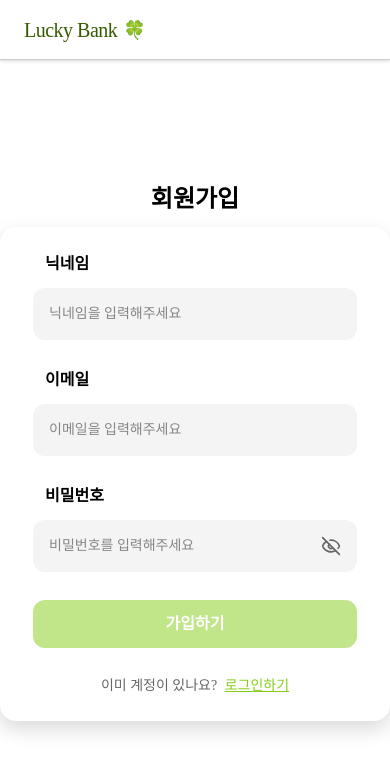
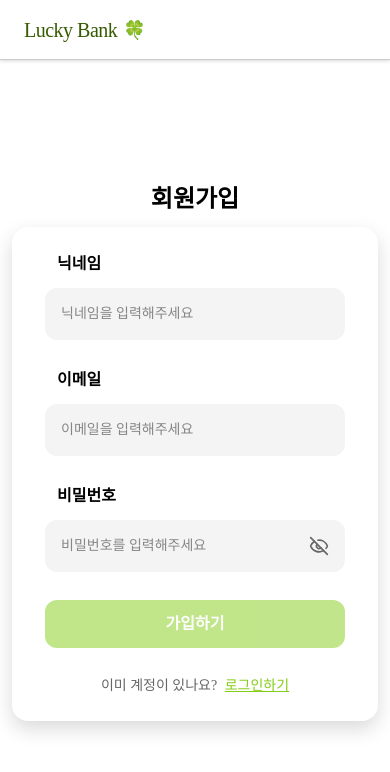
Before and after one commit to kb7-blackpink/Blackpink_AccountBook, a Vue app: page /signup in a window 390 px wide. Shown: the top 772 px of the page. Built offline with nearby package versions, Linux system fonts and the light colour scheme; a web font is replaced by a local one.

Commit message:
fix: 회원가입 페이지 반응형 처리

```diff
--- a/src/pages/SignupPage.vue
+++ b/src/pages/SignupPage.vue
@@ -1,6 +1,6 @@
 <template>
   <div
-    class="flex min-h-[calc(100dvh-60px-24px)] w-full flex-col items-center justify-center gap-3 lg:gap-6 px-0 lg:py-3.5 lg:px-6"
+    class="flex min-h-[calc(100dvh-60px-24px)] w-full flex-col items-center justify-center gap-3 lg:gap-6 px-3 lg:py-3.5 lg:px-6"
   >
     <h1 class="text-2xl font-bold lg:text-3xl">회원가입</h1>
 
```
